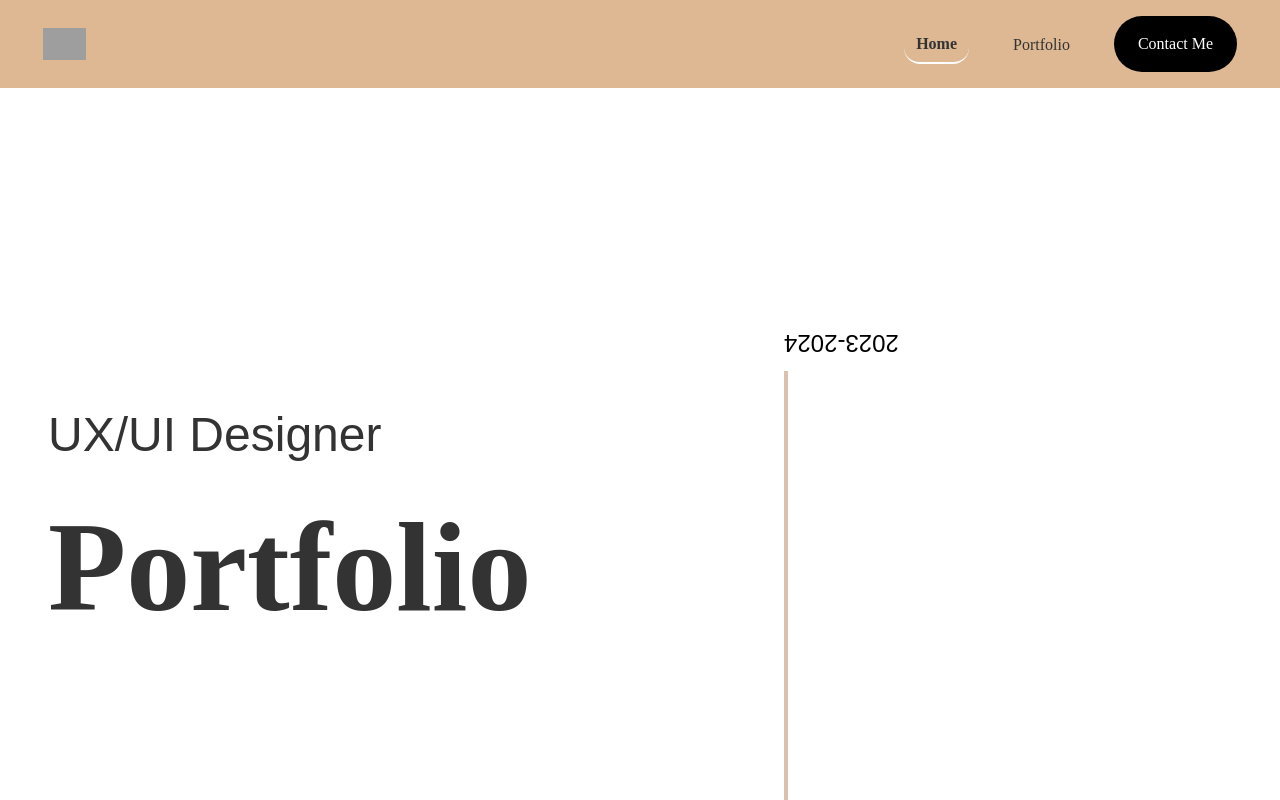
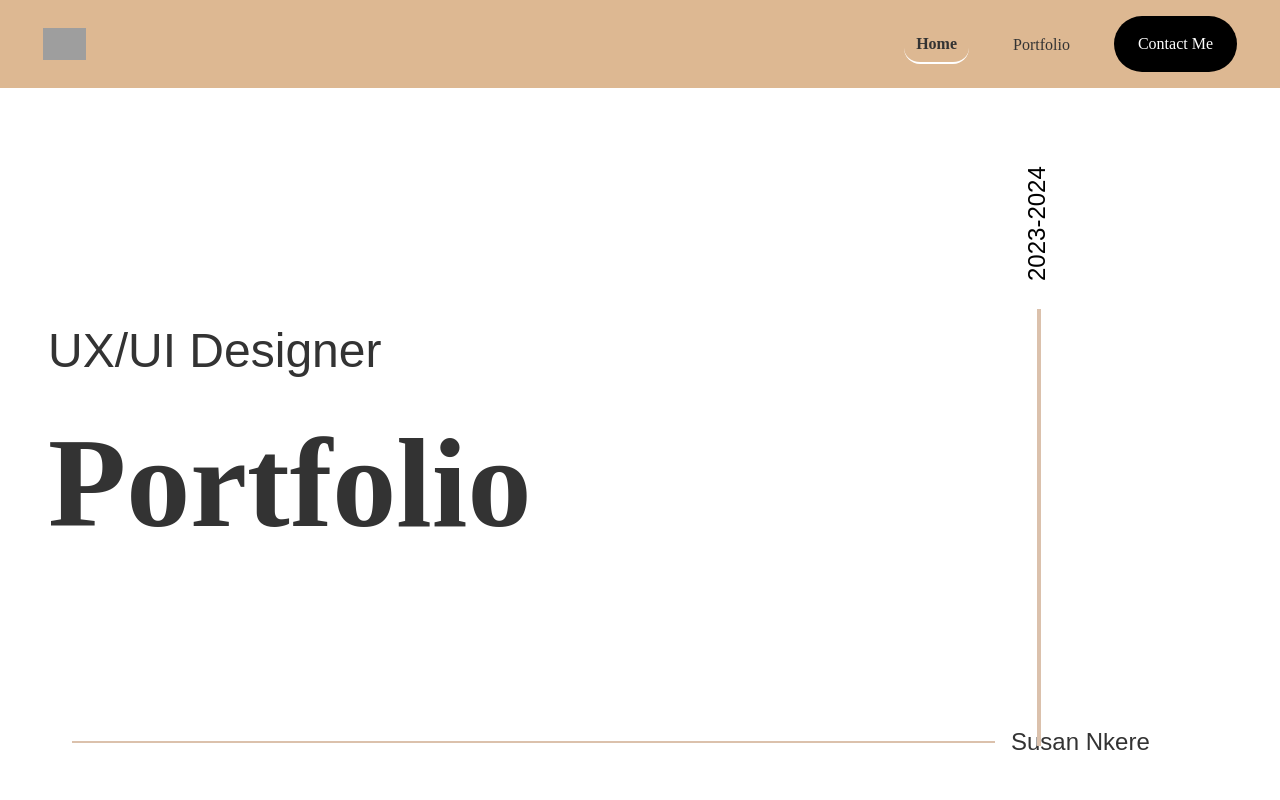
Before and after one commit to SlimCakes/Susan-Nkere-Portfolio, a Vue app: page / in a window 1280 px wide. Shown: the top 800 px of the page. Built offline with nearby package versions, Linux system fonts and the light colour scheme; grey boxes are pictures that could not be loaded.

Commit message:
2nd commit for 29th Jan

```diff
--- a/src/components/HeroComponent.vue
+++ b/src/components/HeroComponent.vue
@@ -10,20 +10,25 @@
   <p class="text-[24px] md:text-[48px]  font-secondary font-normal text-[#333333]">UX/UI Designer</p>
   <h1 class="text-[48px] md:text-[128px]  font-primary font-semibold text-[#333333]">Portfolio</h1>
 </div>
-  <div class="flex items-center justify-center md:justify-start w-[350px] ml-[24px] md:w-[1144px] mt-[20px] md:mt-[100px]">
-      <div class="w-[100px] md:w-[923px] h-[4px] bg-[#DBC1AC]"></div>
-      <span class="ml-4 text-[16px] md:text-[24px] font-secondary text-[#333333]">Susan Nkere</span>
+  <div class="flex items-center justify-center md:justify-start w-[350px] ml-[24px] md:w-[1144px] mt-[40px] md:mt-[100px]">
+      <div class="w-[100px] md:w-[923px] h-[2px] bg-[#DBC1AC]"></div>
+      <span class="ml-4 text-[12px] md:text-[24px] font-secondary text-[#333333]">Susan Nkere</span>
     </div>
   </div>
+        <!-- Right Column: Vertical Line and Date (Web) -->
+  <div class="hidden md:flex absolute right-0 flex-col items-start mt-[30px] h-[592px] mr-[108px]">
+          <span class="mt-4 -rotate-90 origin-left transform translate-y-[-10px] text-[24px] font-secondary w-[135px]">2023-2024</span>
+          <div class="w-[4px] h-[437px] bg-[#DBC1AC]"></div>
+        </div>
+      </div>
 
-   <!-- Right Column: Vertical Line and Date -->
-   <div class="flex flex-col items-center md:items-start mt-[20px] md:mt-[20px] h-auto md:h-[592px]">
-      <span class="text-[16px] md:text-[24px] font-secondary rotate-0 md:-rotate-180 transform md:translate-y-[-10px]">2023-2024</span>
-      <div class="w-[4px] h-[100px] md:h-[437px] bg-[#DBC1AC] mt-[20px] md:mt-[0]"></div>
-    </div>
-    </div>
-      </main>
-    </section>
+      <!-- Right Column: Vertical Line and Date (Mobile) -->
+      <div class="flex flex-col items-center mt-[-140px] ml-[80px] md:hidden">
+        <span class="text-[12px] font-secondary transform rotate-90">2023-2024</span>
+        <div class="w-[2px] h-[80px] bg-[#DBC1AC] mt-[40px]"></div>
+      </div>
+              </main>
+        </section>
 </template>
 
 <style scoped>
```
